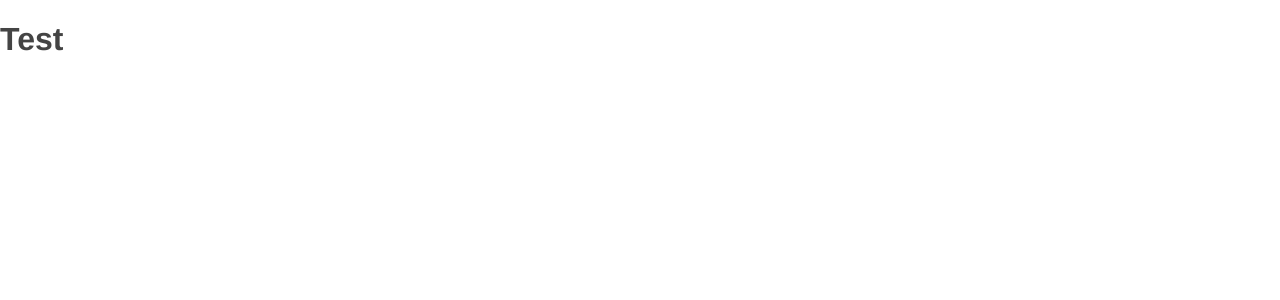
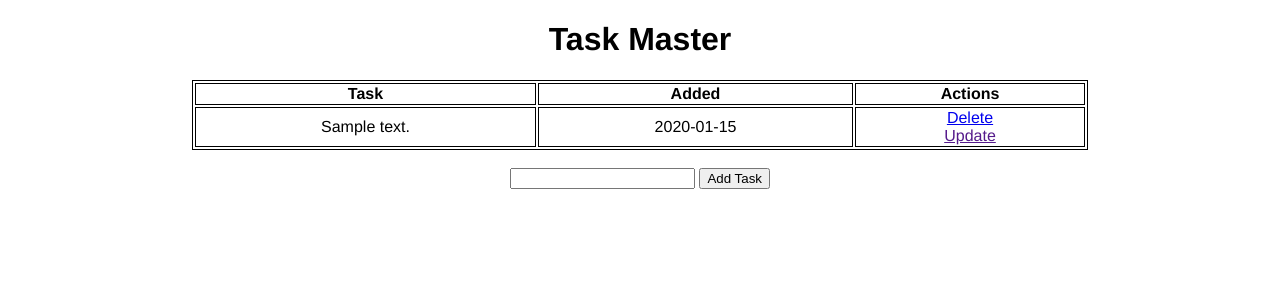
Before and after one commit to Azfar-Sphere/-Practice-Project-task_master, a Flask app: page / in a window 1280 px wide. Before the commit the part shown is almost empty. Shown: the top 300 px of the page. Run offline with Flask 3, Linux system fonts and the light colour scheme; tables that the repository leaves empty hold one stand-in row (values such as "Sample post").

Commit message:
Added Adding Tasks and Deleting Them

```diff
--- a/app.py
+++ b/app.py
@@ -1,4 +1,4 @@
-from flask import Flask, render_template, url_for, send_from_directory
+from flask import Flask, render_template, url_for, send_from_directory, request, redirect
 from flask_sqlalchemy import SQLAlchemy
 from datetime import datetime
 
@@ -15,9 +15,31 @@ class Todo(db.Model):
         return "<task %r>" % self.id
 
 
-@app.route("/")
+@app.route("/", methods=["GET", "POST"])
 def index():
-    return render_template("index.html")
+    if request.method == "POST":
+        task_content = request.form.get("content")
+        new_task = Todo(content = task_content)
 
-if __name__ == "__main__":
-    app.run(debug=True)
+        try:
+            db.session.add(new_task)
+            db.session.commit()
+            return redirect(url_for("index"))
+        except:
+            return "Error Adding Task"
+
+    else:
+        tasks = Todo.query.order_by(Todo.date_created).all()
+        return render_template("index.html", tasks=tasks)
+
+@app.route("/delete/<int:id>")
+def delete(id):
+    task_to_delete = Todo.query.get_or_404(id)
+
+    try:
+        db.session.delete(task_to_delete)
+        db.session.commit()
+        return redirect(url_for("index"))
+
+    except:
+        return "Error Deleting Task"
--- a/static/css/main.css
+++ b/static/css/main.css
@@ -1,6 +1,21 @@
+.content {
+    text-align: center;
+}
 body {
     margin: 0;
-    padding: 0;
     font-family: "Helvetica Neue", Helvetica, Arial, sans-serif;
-    color: #444;
 }
+table {
+    border: 1px solid #000;
+    margin-left: auto;
+    margin-right: auto;
+    width: 70%;
+}
+tr {
+    border-bottom: 1px solid #000;
+    width: auto;
+}
+td, th {
+    border: 1px solid #000;
+    width: auto;
+}
--- a/templates/index.html
+++ b/templates/index.html
@@ -1,5 +1,33 @@
 {% extends "layout.html" %}
 
+{% block title %} Taskmaster {% endblock %}
+
 {% block main %}
-    <h1> Test</h1>
+<div class="content">
+    <h1> Task Master</h1>
+
+    <table>
+        <tr>
+            <th>Task</th>
+            <th>Added</th>
+            <th>Actions</th>
+        </tr>
+        {% for task in tasks %}
+            <tr>
+                <td> {{ task.content }} </td>
+                <td>{{ task.date_created.date() }}</td>
+                <td>
+                    <a href="/delete/{{ task.id }}">Delete</a>
+                    <br>
+                    <a href="">Update</a>
+                </td>
+            </tr>
+        {% endfor %}
+    </table>
+    <br>
+    <form action="/" method="post">
+        <input type="text" name="content" id="content">
+        <input type="submit" value="Add Task">
+    </form>
+</div>
 {% endblock %}
```
Also changed, not shown: instance/test.db.
